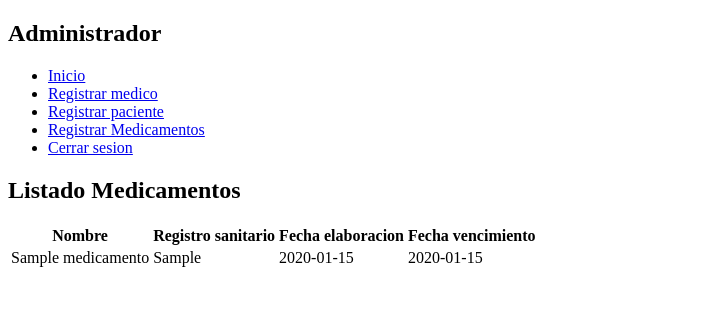
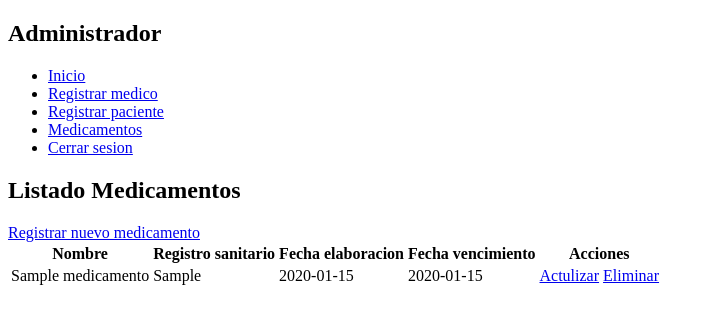
Before and after one commit to fmontalvoo/receta_electronica, a Flask app: page /lista_medicamentos in a window 1280 px wide. Shown: the top 324 px of the page, without its empty margins (0-714 px from the left). Run offline with Flask 2, Linux system fonts and the light colour scheme; a user stored in the database is signed in; tables that the repository leaves empty hold one stand-in row (values such as "Sample post").

Commit message:
Se completa el C.R.U.D de medicamentos.

```diff
--- a/acceso_datos/medicamento_dao.py
+++ b/acceso_datos/medicamento_dao.py
@@ -10,6 +10,32 @@ def registrar_medicamento(medicamento):
         sql = "INSERT INTO medicamento(nombre, registro_sanitario, fecha_elaboracion, fecha_vencimiento) values(%s, %s, %s, %s)"
         cursor.execute(sql, (medicamento.nombre, medicamento.registro_sanitario,
                        medicamento.fecha_elaboracion, medicamento.fecha_vencimiento))
+        conexion.commit()
+
+
+def recuperar_medicamento(codigo):
+    with conexion .cursor() as cursor:
+        sql = "SELECT * FROM medicamento WHERE codigo=%s"
+        cursor.execute(sql, (codigo))
+        result = cursor.fetchone()
+        if result != None:
+            return Medicamento(
+                result['codigo'], result['nombre'], result['registro_sanitario'], result['fecha_elaboracion'], result['fecha_elaboracion'])
+        return None
+
+
+def editar_medicamento(medicamento):
+    with conexion.cursor() as cursor:
+        sql = "UPDATE medicamento SET nombre=%s, registro_sanitario=%s, fecha_elaboracion=%s, fecha_vencimiento=%s WHERE codigo=%s"
+        cursor.execute(sql, (medicamento.nombre, medicamento.registro_sanitario,
+                       medicamento.fecha_elaboracion, medicamento.fecha_vencimiento, medicamento.codigo))
+        conexion.commit()
+
+
+def eliminar_medicamento(codigo):
+    with conexion.cursor() as cursor:
+        sql = "DELETE FROM medicamento WHERE codigo=%s"
+        cursor.execute(sql, (codigo))
         conexion.commit()
 
 
--- a/app.py
+++ b/app.py
@@ -114,6 +114,9 @@ def registrar_medicamento():
         controlador.registrar_medicamento(
             nombre, registro, fecha_elaboracion, fecha_vencimiento
         )
+
+        return redirect(url_for('lista_medicamentos'))
+
     return render_template('medicamentos/crear.html')
 
 
@@ -128,6 +131,44 @@ def lista_medicamentos():
     return render_template('medicamentos/lista.html', data={'medicamentos': medicamentos})
 
 
+@app.route('/editar_medicamento/<int:codigo>', methods=['GET', 'POST'])
+def editar_medicamento(codigo):
+    usuario = recuperar_usuario()
+    if usuario == None:
+        return redirect(url_for('login'))
+    if usuario.rol != 'Administrador' and usuario.rol != 'Medico':
+        return redirect(url_for('index'))
+
+    if request.method == 'POST':
+        data = request.form
+        nombre = data['nombre']
+        registro = data['registro']
+        fecha_elaboracion = data['fecha_elaboracion']
+        fecha_vencimiento = data['fecha_vencimiento']
+        print(data)
+        controlador.editar_medicamento(codigo,
+                                       nombre, registro,
+                                       fecha_elaboracion,
+                                       fecha_vencimiento
+                                       )
+        return redirect(url_for('lista_medicamentos'))
+
+    medicamento = controlador.recuperar_medicamento(codigo)
+
+    return render_template('medicamentos/editar.html', medicamento=medicamento)
+
+@app.route('/eliminar_medicamento/<int:codigo>')
+def eliminar_medicamento(codigo):
+    usuario = recuperar_usuario()
+    if usuario == None:
+        return redirect(url_for('login'))
+    if usuario.rol != 'Administrador' and usuario.rol != 'Medico':
+        return redirect(url_for('index'))
+
+    controlador.eliminar_medicamento(codigo)
+
+    return redirect(url_for('lista_medicamentos'))
+
 def recuperar_usuario():
     try:
         usuario = Usuario(
--- a/controlador.py
+++ b/controlador.py
@@ -28,5 +28,19 @@ def registrar_medicamento(nombre, registro_sanitario, fecha_elaboracion, fecha_v
     medao.registrar_medicamento(medicamento)
 
 
+def editar_medicamento(codigo, nombre, registro_sanitario, fecha_elaboracion, fecha_vencimiento):
+    medicamento = Medicamento(codigo,
+                              nombre, registro_sanitario, fecha_elaboracion, fecha_vencimiento)
+    medao.editar_medicamento(medicamento)
+
+
+def recuperar_medicamento(codigo):
+    return medao.recuperar_medicamento(codigo)
+
+
+def eliminar_medicamento(codigo):
+    return medao.eliminar_medicamento(codigo)
+
+
 def recuperar_medicamentos():
     return medao.recuperar_medicamentos()
--- a/modelos/medico.py
+++ b/modelos/medico.py
@@ -1,6 +1,7 @@
 class Medico:
 
-    def __init__(self, nombres, apellidos, correo, especialidad, clave):
+    def __init__(self, codigo, nombres, apellidos, correo, especialidad, clave):
+        self.codigo = codigo
         self.nombres = nombres
         self.apellidos = apellidos
         self.correo = correo
--- a/modelos/paciente.py
+++ b/modelos/paciente.py
@@ -1,6 +1,7 @@
 class Paciente:
 
-    def __init__(self, nombres, apellidos, correo, historial_clinico, clave):
+    def __init__(self, codigo, nombres, apellidos, correo, historial_clinico, clave):
+        self.codigo = codigo
         self.nombres = nombres
         self.apellidos = apellidos
         self.correo = correo
--- /dev/null
+++ b/static/js/main.js
@@ -0,0 +1,11 @@
+const btnDelete= document.querySelectorAll('#btn-delete');
+if(btnDelete) {
+  const btnArray = Array.from(btnDelete);
+  btnArray.forEach((btn) => {
+    btn.addEventListener('click', (e) => {
+      if(!confirm('¿Esta seguro de elimiar el  medicamento?')){
+        e.preventDefault();
+      }
+    });
+  })
+}
--- a/templates/components/nav.html
+++ b/templates/components/nav.html
@@ -14,7 +14,7 @@
             <a href="{{ url_for('registrar_paciente') }}">Registrar paciente</a>
         </li>
         <li>
-            <a href="{{ url_for('registrar_medicamento') }}">Registrar Medicamentos</a>
+            <a href="{{ url_for('lista_medicamentos') }}">Medicamentos</a>
         </li>
         {% endif %}
         <li>
--- a/templates/medicamentos/lista.html
+++ b/templates/medicamentos/lista.html
@@ -5,12 +5,14 @@
 {% block content %}
 <h2>Listado Medicamentos</h2>
 {% if data %}
+<a href="{{ url_for('registrar_medicamento') }}">Registrar nuevo medicamento</a>
 <table>
     <thead>
         <th>Nombre</th>
         <th>Registro sanitario</th>
         <th>Fecha elaboracion</th>
         <th>Fecha vencimiento</th>
+        <th>Acciones</th>
     </thead>
     <tbody>
         {% for medicamento in data.medicamentos %}
@@ -19,9 +21,16 @@
             <td>{{medicamento.registro_sanitario}}</td>
             <td>{{medicamento.fecha_elaboracion}}</td>
             <td>{{medicamento.fecha_vencimiento}}</td>
+            <td>
+                <a href="{{ url_for('editar_medicamento', codigo=medicamento.codigo) }}">Actulizar</a>
+                <a id="btn-delete" href="{{ url_for('eliminar_medicamento', codigo=medicamento.codigo) }}">Eliminar</a>
+            </td>
         </tr>
         {% endfor %}
     </tbody>
 </table>
 {% endif %}
+{% block scripts %}
+    <script src="{{ url_for('static', filename='js/main.js') }}"></script>
+{% endblock scripts %}
 {% endblock content %}
--- a/templates/template.html
+++ b/templates/template.html
@@ -4,10 +4,13 @@
     <meta charset="UTF-8">
     <meta http-equiv="X-UA-Compatible" content="IE=edge">
     <meta name="viewport" content="width=device-width, initial-scale=1.0">
+    {% block estilos %}{% endblock estilos %}
     <title>{% block title %}{% endblock title %}</title>
 </head>
 <body>
     {% block body %}
     {% endblock body %}
+
+    {% block scripts %}{% endblock scripts %}
 </body>
 </html>
```
Also changed, not shown: templates/medicamentos/editar.html (added, +30 -0 lines).
